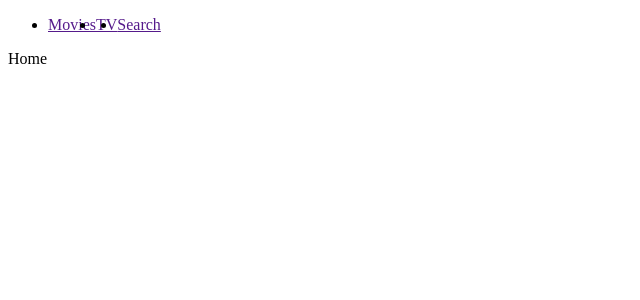
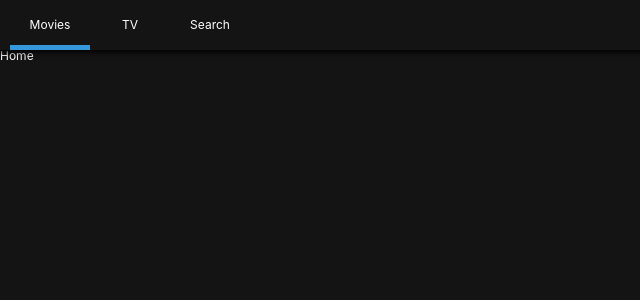
Before and after one commit to sryung1225/ReactPJ_Popcorn-time, a React (Create React App) app: page / in a window 1280 px wide. Shown: the top 300 px of the page, without its empty margins (0-640 px from the left). Built offline with nearby package versions, Linux system fonts and the light colour scheme.

Commit message:
GlobalStyles and Header(+location)

```diff
--- a/package.json
+++ b/package.json
@@ -11,7 +11,8 @@
     "react-dom": "^16.13.1",
     "react-router-dom": "^5.1.2",
     "react-scripts": "3.4.1",
-    "styled-components": "^5.1.0"
+    "styled-components": "^5.1.0",
+    "styled-reset": "^4.1.4"
   },
   "scripts": {
     "start": "react-scripts start",
--- a/src/Components/App.js
+++ b/src/Components/App.js
@@ -1,11 +1,13 @@
 import React, { Component } from 'react';
 import Router from "Components/Router";
+import GlobalStyles from "Components/GlobalStyles";
 
 class App extends Component {
   render() {
     return(
       <>
         <Router />
+        <GlobalStyles />
       </>
     );
   }
--- /dev/null
+++ b/src/Components/GlobalStyles.js
@@ -0,0 +1,22 @@
+import { createGlobalStyle } from "styled-components";
+import reset from "styled-reset";
+
+const globalStyles = createGlobalStyle`
+    ${reset};
+    a{
+        text-decoration: none;
+        color: inherit;
+    }
+    *{
+        box-sizing: border-box;
+    }
+    body{
+        font-family: -apple-system, BlinkMacSystemFont, 'Segoe UI', Roboto, Oxygen, Ubuntu, Cantarell, 'Open Sans', 'Helvetica Neue', sans-serif;
+        font-size: 12px;
+        background-color: rgba(20, 20, 20, 1);
+        color: white;
+        padding-top: 50px;
+    }
+`;
+
+export default globalStyles;
--- a/src/Components/Header.js
+++ b/src/Components/Header.js
@@ -1,26 +1,53 @@
 import React from "react";
-import { Link } from "react-router-dom";
+import { Link, withRouter } from "react-router-dom";
 import styled from "styled-components";
 
-const Header = styled.header``;
+const Header = styled.header`
+    color: white;
+    position: fixed;
+    top: 0;
+    left: 0;
+    width: 100%;
+    height: 50px;
+    display: flex;
+    align-items: center;
+    padding: 0px 10px;
+    background-color: rgba(20, 20, 20, 1);
+    box-shadow: 0px 1px 5px 2px rgba(0, 0, 0, 0.8);
+`;
 
 const List = styled.ul`
-    display:flex;
-    &:hover {
-        background-color:blue;
-    }
+    display: flex;
 `;
 
-const Item = styled.li``;
+const Item = styled.li`
+    width: 80px;
+    height: 50px;
+    text-align: center;
+    border-bottom: 5px solid
+        ${props => (props.current ? "#3498db" : "transparent")};
+    transition: border-bottom 0.5s ease-in-out;
+`;
 
-const SLink = styled(Link)``;
+const SLink = styled(Link)`
+    height: 50px;
+    display: flex;
+    align-items: center;
+    justify-content: center;
+`;
 
-export default () => (
+export default withRouter(({ location : { pathname } }) => (
     <Header>
         <List>
-            <Item><SLink href="/">Movies</SLink></Item>
-            <Item><SLink href="/tv">TV</SLink></Item>
-            <Item><SLink href="/search">Search</SLink></Item>
+            <Item current={pathname === "/"}>
+                <SLink to="/">Movies</SLink>
+            </Item>
+            <Item current={pathname === "/tv"}>
+                <SLink to="/tv">TV</SLink>
+            </Item>
+            <Item current={pathname === "/search"}>
+                <SLink to="/search">Search</SLink>
+            </Item>
         </List>
     </Header>
-)
+));
```
Also changed, not shown: 1 other file (tests, documents, lock files or other folders).
